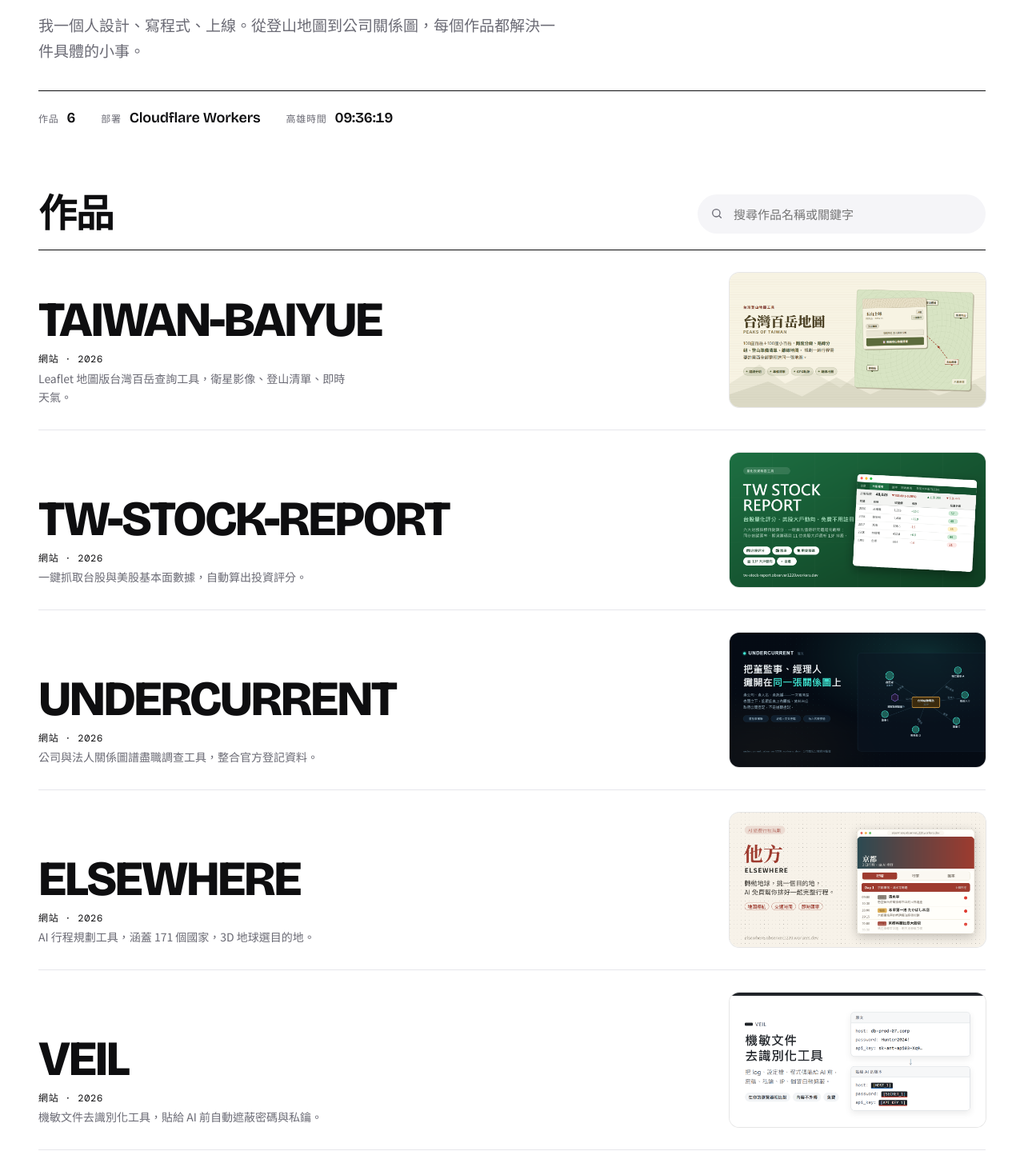
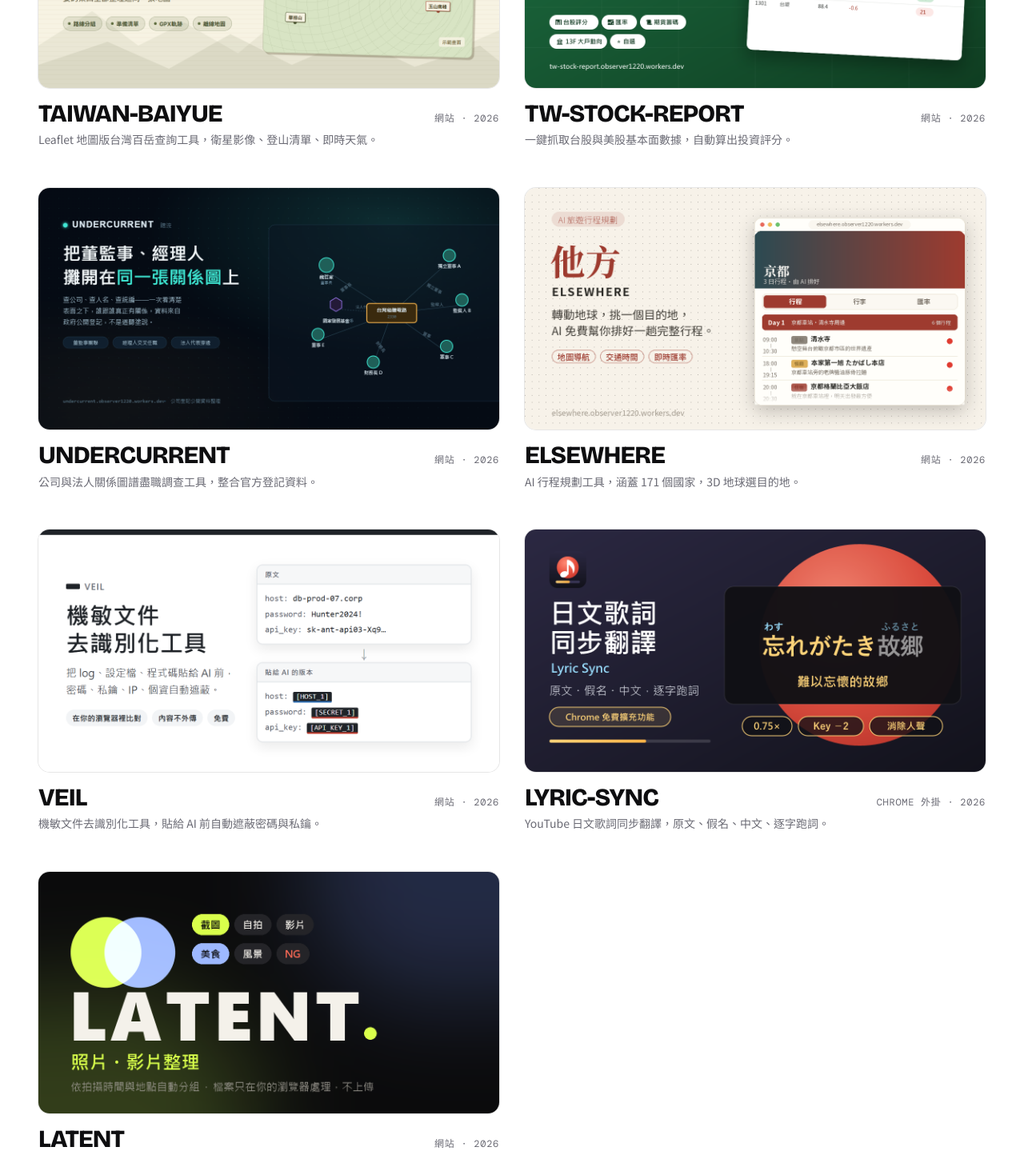
Before and after one commit to observer1220/KENTSHEN-WORKBENCH, a React (Vite) app: page / in a window 1280 px wide. Shown: the part 500-1949 px from the top of the page at 80% size. Built offline with nearby package versions, Linux system fonts and the light colour scheme.

Commit message:
Update: 2026-10-15 21:32:53

```diff
--- a/src/components/Home.jsx
+++ b/src/components/Home.jsx
@@ -1,7 +1,6 @@
 import { useEffect, useState } from "react";
 import { useLocale } from "../i18n/LocaleContext";
 import { Link } from "../router";
-import { renderMdLite } from "../utils/markdown";
 
 // Kaohsiung and Taipei share a time zone, so Intl only knows "Asia/Taipei".
 const clockFmt = new Intl.DateTimeFormat("en-GB", {
@@ -27,9 +26,7 @@ function Hero() {
 
   return (
     <section className="hero">
-      <span className="mono">{h.eyebrow}</span>
-      <h1>{renderMdLite(h.title)}</h1>
-      <p className="lede">{h.lede}</p>
+      <h1 className="sr-only">{h.heading}</h1>
       <div className="facts">
         <div>
           <span className="mono">{h.facts.works}</span>
@@ -84,24 +81,26 @@ function WorksIndex() {
       {items.length === 0 ? (
         <p className="muted works-empty">{w.empty}</p>
       ) : (
-        <ul className="index">
+        <ul className="workgrid">
           {items.map((p) => {
             const url = p.links && p.links[0] && p.links[0].url;
             return (
               <li key={p.id}>
-                <a className="row" href={url} target="_blank" rel="noopener">
-                  <span className="rname">{p.title}</span>
-                  <span className="rmeta">
-                    <span className="rkind">
-                      {p.kind} · {p.date.slice(0, 4)}
-                    </span>
-                    <span className="rtag">{p.tagline}</span>
-                  </span>
+                <a className="work" href={url} target="_blank" rel="noopener">
                   {p.thumbnail && (
-                    <span className="inline-thumb">
-                      <img src={p.thumbnail} alt="" loading="lazy" />
+                    <span className="work-img">
+                      <img src={p.thumbnail} alt={`${p.title}: ${p.tagline}`} loading="lazy" />
                     </span>
                   )}
+                  <span className="work-body">
+                    <span className="work-head">
+                      <span className="work-title">{p.title}</span>
+                      <span className="work-kind">
+                        {p.kind} · {p.date.slice(0, 4)}
+                      </span>
+                    </span>
+                    <span className="work-tag">{p.tagline}</span>
+                  </span>
                 </a>
               </li>
             );
--- a/src/i18n/en.json
+++ b/src/i18n/en.json
@@ -26,9 +26,7 @@
     "colophon": "Set in Noto Serif TC & Zen Kaku Gothic New. Built by hand, no framework.",
     "nav": { "works": "Works", "blog": "Blog", "contact": "Contact" },
     "hero": {
-      "eyebrow": "Personal workbench · Kaohsiung",
-      "title": "Small tools that are **useful**.",
-      "lede": "I design, build, and ship them alone. From a hiking map to a company-relationship graph, each one solves one concrete problem.",
+      "heading": "Kent Shen works",
       "facts": { "works": "Works", "deploy": "Hosting", "time": "Kaohsiung time" }
     },
     "home": {
@@ -174,6 +172,23 @@
           "url": "https://lyric-sync.observer1220.workers.dev/"
         }
       ]
+    },
+    {
+      "id": "latent",
+      "category": "services",
+      "status": "live",
+      "date": "2026.10",
+      "title": "LATENT",
+      "kind": "Website",
+      "tagline": "Photo and video organizer — groups by time and place, files never leave your browser.",
+      "desc": "Automatically groups photos and videos by time and place, detects screenshots, selfies and blurry shots, batch tagging, HEIC to JPG, and exports into folders. Everything is processed in your own browser.",
+      "thumbnail": "/thumbnails/latent.png",
+      "links": [
+        {
+          "label": "visit",
+          "url": "https://latent.kentshen.com/"
+        }
+      ]
     }
   ]
 }
--- a/src/i18n/zh.json
+++ b/src/i18n/zh.json
@@ -26,9 +26,7 @@
     "colophon": "字體使用 Noto Serif TC 與 Zen Kaku Gothic New。純手工打造，沒有框架。",
     "nav": { "works": "作品", "blog": "Blog", "contact": "聯絡" },
     "hero": {
-      "eyebrow": "個人工作台 · 高雄",
-      "title": "做小而**有用**的工具。",
-      "lede": "我一個人設計、寫程式、上線。從登山地圖到公司關係圖，每個作品都解決一件具體的小事。",
+      "heading": "Kent Shen 作品",
       "facts": { "works": "作品", "deploy": "部署", "time": "高雄時間" }
     },
     "home": {
@@ -174,6 +172,23 @@
           "url": "https://lyric-sync.observer1220.workers.dev/"
         }
       ]
+    },
+    {
+      "id": "latent",
+      "category": "services",
+      "status": "live",
+      "date": "2026.10",
+      "title": "LATENT",
+      "kind": "網站",
+      "tagline": "照片與影片整理工具，依時間與地點自動分組，檔案不上傳。",
+      "desc": "依拍攝時間與地點自動分組照片與影片，自動辨識截圖、自拍與模糊照片，可批次貼標籤、HEIC 轉 JPG、匯出時分資料夾。所有處理都在你的瀏覽器內完成。",
+      "thumbnail": "/thumbnails/latent.png",
+      "links": [
+        {
+          "label": "visit",
+          "url": "https://latent.kentshen.com/"
+        }
+      ]
     }
   ]
 }
--- a/src/styles/style.css
+++ b/src/styles/style.css
@@ -40,14 +40,8 @@ a{color:inherit;text-decoration:none}
 .nav a:hover{background-size:100% 2px}
 
 /* ---------- hero ---------- */
-.hero{padding-block:clamp(36px,8vw,88px) clamp(32px,6vw,64px)}
-.hero h1{
-  margin:16px 0 0;font-family:var(--font-display);font-weight:800;
-  font-size:clamp(44px,11vw,160px);line-height:.98;letter-spacing:-.045em;text-wrap:balance;
-}
-.hero h1 strong{color:var(--accent);font-weight:800;white-space:nowrap}
-.lede{max-width:34em;margin:26px 0 0;font-size:clamp(16px,1.7vw,19px);color:var(--mute)}
-.facts{display:flex;flex-wrap:wrap;gap:8px 32px;margin-top:34px;padding-top:18px;border-top:1px solid var(--ink)}
+.hero{padding-block:clamp(8px,2vw,20px) clamp(28px,4vw,44px)}
+.facts{display:flex;flex-wrap:wrap;gap:8px 32px;padding-top:16px;border-top:1px solid var(--ink)}
 .facts div{display:flex;gap:10px;align-items:baseline}
 .facts strong{font-family:var(--font-display);font-weight:600;font-size:18px;letter-spacing:-.01em;font-variant-numeric:tabular-nums}
 
@@ -62,44 +56,23 @@ a{color:inherit;text-decoration:none}
 .search input:focus{outline:none;border-color:var(--ink);background:var(--paper)}
 .search svg{position:absolute;left:16px;top:50%;translate:0 -50%;width:16px;height:16px;stroke:var(--mute)}
 .works-empty{padding-block:32px}
-.index{list-style:none;margin:0;padding:0;border-top:1px solid var(--ink)}
-.index li{border-bottom:1px solid var(--line)}
-.row{
-  position:relative;isolation:isolate;display:grid;
-  grid-template-columns:minmax(0,1fr) minmax(220px,320px);
-  grid-template-areas:"name thumb" "meta thumb";
-  grid-template-rows:1fr auto;gap:8px 32px;align-items:center;
-  padding-block:clamp(18px,2.4vw,28px);
-  transition:color .25s;
+.workgrid{
+  list-style:none;margin:0;padding:0;border-top:1px solid var(--ink);
+  display:grid;grid-template-columns:repeat(auto-fill,minmax(min(100%,480px),1fr));gap:48px 32px;padding-top:28px;
 }
-.row::before{
-  content:"";position:absolute;inset:0 calc(var(--gutter) * -1);z-index:-1;
-  background:var(--accent);transform:scaleY(0);transform-origin:50% 100%;
-  transition:transform .35s cubic-bezier(.2,.8,.2,1);
-}
-.rname{
-  grid-area:name;align-self:end;
-  font-family:var(--font-display);font-weight:800;font-size:clamp(28px,4.8vw,64px);
-  line-height:1;letter-spacing:-.04em;overflow-wrap:anywhere;
-  transition:translate .35s cubic-bezier(.2,.8,.2,1);
-}
-.rmeta{grid-area:meta;align-self:start;display:flex;flex-direction:column;gap:2px;text-align:left}
-.rkind{font-family:var(--font-mono);font-size:12px;letter-spacing:.06em;text-transform:uppercase}
-.rtag{font-size:14px;color:var(--mute);max-width:28em;transition:color .25s}
-.inline-thumb{grid-area:thumb;display:block}
-.inline-thumb img{display:block;width:100%;aspect-ratio:1200/630;object-fit:cover;border-radius:12px;box-shadow:0 0 0 1px rgba(14,14,16,.1)}
-
-@media (hover:hover) and (pointer:fine){
-  .row:hover,.row:focus-visible{color:#fff;outline:none}
-  .row:hover::before,.row:focus-visible::before{transform:scaleY(1)}
-  .row:hover .rname,.row:focus-visible .rname{translate:16px 0}
-  .row:hover .rtag,.row:focus-visible .rtag{color:rgba(255,255,255,.82)}
-}
-@media (max-width:640px){
-  .row{grid-template-columns:minmax(0,1fr);grid-template-areas:"name" "meta" "thumb";grid-template-rows:auto;gap:6px}
-  .rmeta{flex-direction:row;flex-wrap:wrap;align-items:baseline;gap:4px 14px}
-  .inline-thumb{margin-top:10px}
-}
+.work{display:flex;flex-direction:column;gap:14px}
+.work-img{display:block;overflow:hidden;border-radius:14px;box-shadow:0 0 0 1px rgba(14,14,16,.1);transition:transform .3s cubic-bezier(.2,.8,.2,1),box-shadow .3s}
+.work-img img{display:block;width:100%;aspect-ratio:1200/630;object-fit:cover}
+.work-body{display:flex;flex-direction:column;gap:4px}
+.work-head{display:flex;flex-wrap:wrap;align-items:baseline;justify-content:space-between;gap:2px 16px}
+.work-title{font-family:var(--font-display);font-weight:800;font-size:clamp(22px,2.4vw,32px);letter-spacing:-.03em;line-height:1.15;transition:color .2s}
+.work-kind{font-family:var(--font-mono);font-size:12px;letter-spacing:.06em;text-transform:uppercase;color:var(--mute)}
+.work-tag{font-size:14px;color:var(--mute);max-width:36em}
+.work:hover .work-title,.work:focus-visible .work-title{color:var(--accent)}
+.work:hover .work-img,.work:focus-visible .work-img{transform:translateY(-4px);box-shadow:0 0 0 1px rgba(14,14,16,.1),0 24px 40px -22px rgba(14,14,16,.45)}
+.work:focus-visible{outline:none}
+.work:focus-visible .work-img{outline:3px solid var(--accent);outline-offset:3px}
+.sr-only{position:absolute;width:1px;height:1px;margin:-1px;padding:0;overflow:hidden;clip:rect(0 0 0 0);white-space:nowrap;border:0}
 /* ---------- blog + contact blocks ---------- */
 .duo{display:grid;grid-template-columns:repeat(2,minmax(0,1fr));gap:12px;padding-block:clamp(48px,8vw,104px) 0}
 .big{
```
Also changed, not shown: public/thumbnails/latent.png (added), 1 other file (tests, documents, lock files or other folders).
